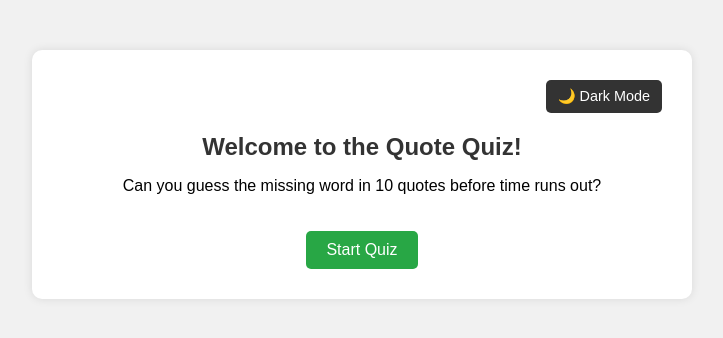
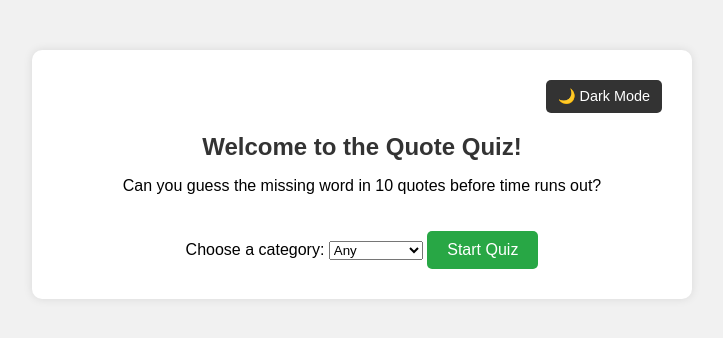
Before and after one commit to kruti215/quotequiz2, a plain HTML site: page frontend/index.html in a window 1280 px wide. Shown: the whole page, without its empty margins (278-1001 px from the left). Drawn offline with Linux system fonts and the light colour scheme.

Commit message:
Update index.html

```diff
--- a/frontend/index.html
+++ b/frontend/index.html
@@ -13,11 +13,25 @@
     </div>
 
     <!-- Start Screen -->
-    <div id="start-screen">
-      <h2>Welcome to the Quote Quiz!</h2>
-      <p>Can you guess the missing word in 10 quotes before time runs out?</p>
-      <button id="start-btn" class="next-btn">Start Quiz</button>
-    </div>
+   <div id="start-screen">
+  <h2>Welcome to the Quote Quiz!</h2>
+  <p>Can you guess the missing word in 10 quotes before time runs out?</p>
+
+  <label for="category-select">Choose a category:</label>
+  <select id="category-select">
+    <option value="">Any</option>
+    <option value="motivational">Motivational</option>
+    <option value="famous-quotes">Famous</option>
+    <option value="life">Life</option>
+    <option value="wisdom">Wisdom</option>
+    <option value="inspirational">Inspirational</option>
+    <option value="friendship">Friendship</option>
+    <option value="literature">Literature</option>
+  </select>
+
+  <button id="start-btn" class="next-btn">Start Quiz</button>
+</div>
+
 
     <!-- Game Over Screen -->
     <div id="game-over" class="hidden">
```
